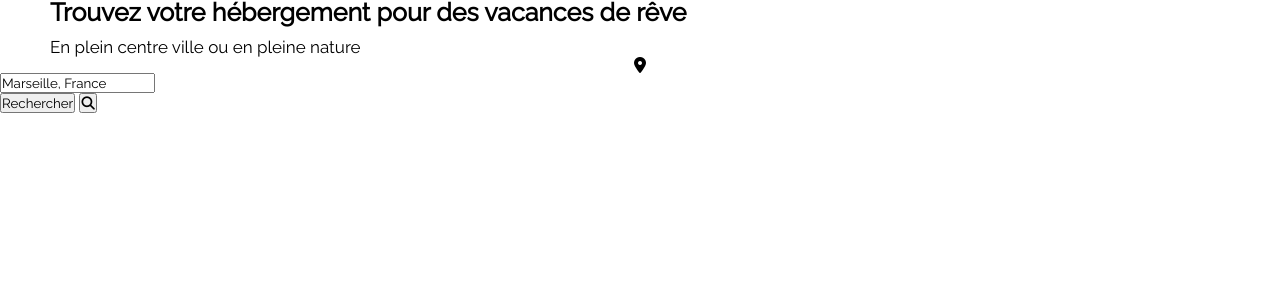
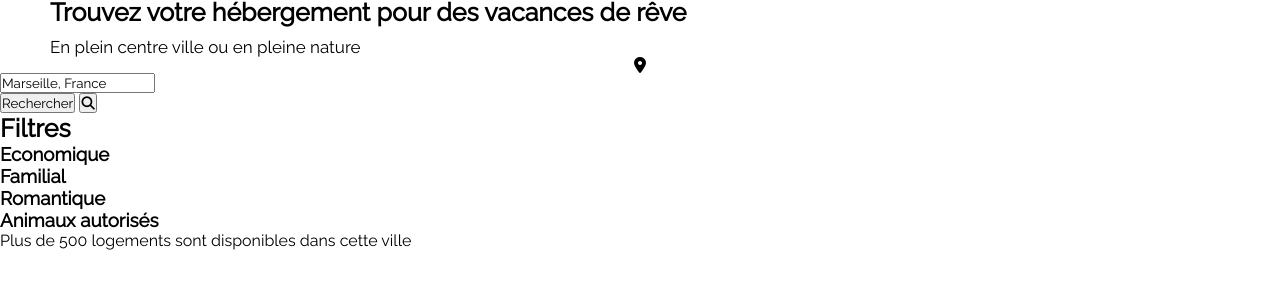
Before and after one commit to Rastabann/OC-Booki, a plain HTML site: page index.html in a window 1280 px wide. Shown: the part 153-442 px from the top of the page. Drawn offline with Linux system fonts and the light colour scheme.

Commit message:
full filtres

```diff
--- a/index.html
+++ b/index.html
@@ -67,6 +67,39 @@
           </button>
         </div>
       </form>
+
+      <!-- Filtre -->
+
+      <div class="conteneur-filtre">
+        <h2>Filtres</h2>
+
+        <div class="box-filtre">
+          <figure class="filtre-logo centrer-flex"></figure>
+          <h3>Economique</h3>
+        </div>
+
+        <div class="box-filtre">
+          <figure class="filtre-logo centrer-flex"></figure>
+          <h3>Familial</h3>
+        </div>
+
+        <div class="box-filtre">
+          <figure class="filtre-logo centrer-flex"></figure>
+          <h3>Romantique</h3>
+        </div>
+
+        <div tabindex="0" class="box-filtre">
+          <figure class="filtre-logo centrer-flex"></figure>
+          <h3>Animaux autorisés</h3>
+        </div>
+      </div>
+
+      <!-- Infos -->
+
+      <div class="conteneur-info">
+        <figure class="logo-info centrer-flex"></figure>
+        <p>Plus de 500 logements sont disponibles dans cette ville</p>
+      </div>
     </section>
   </body>
 </html>
```
